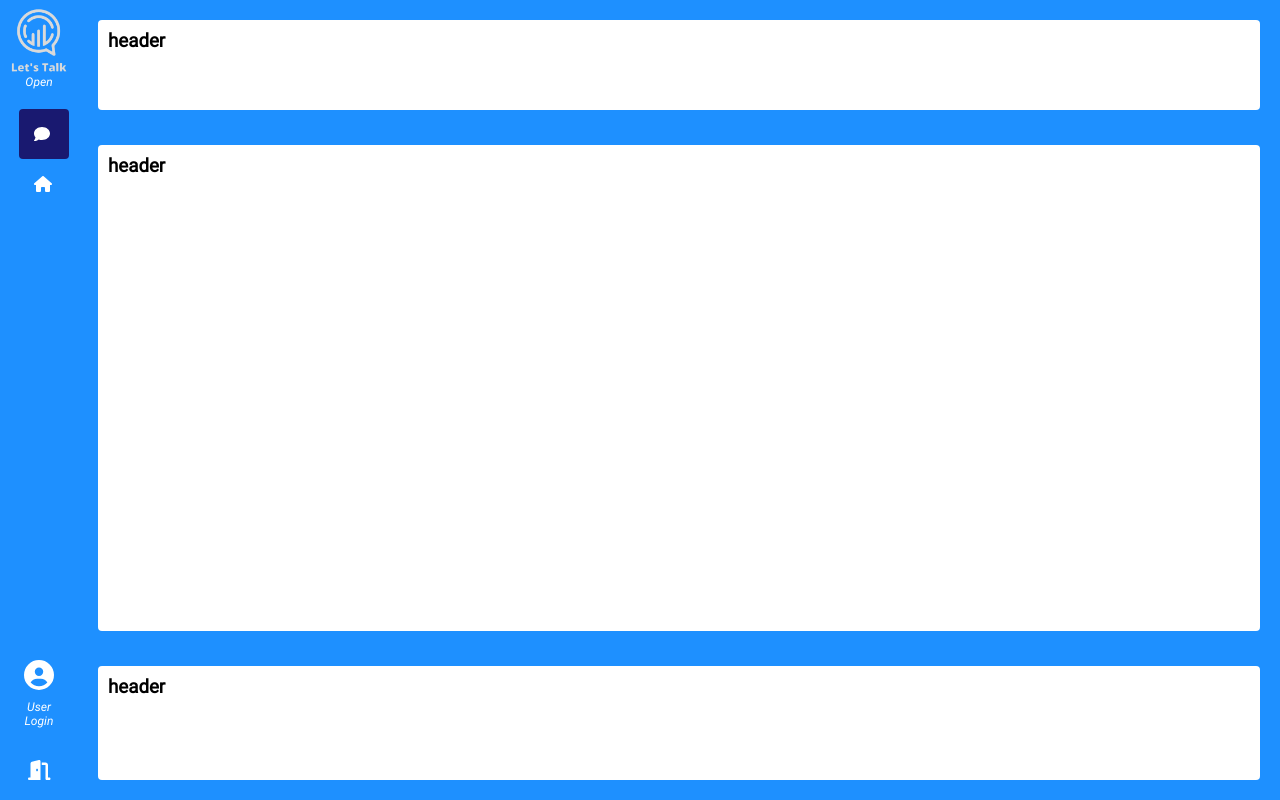
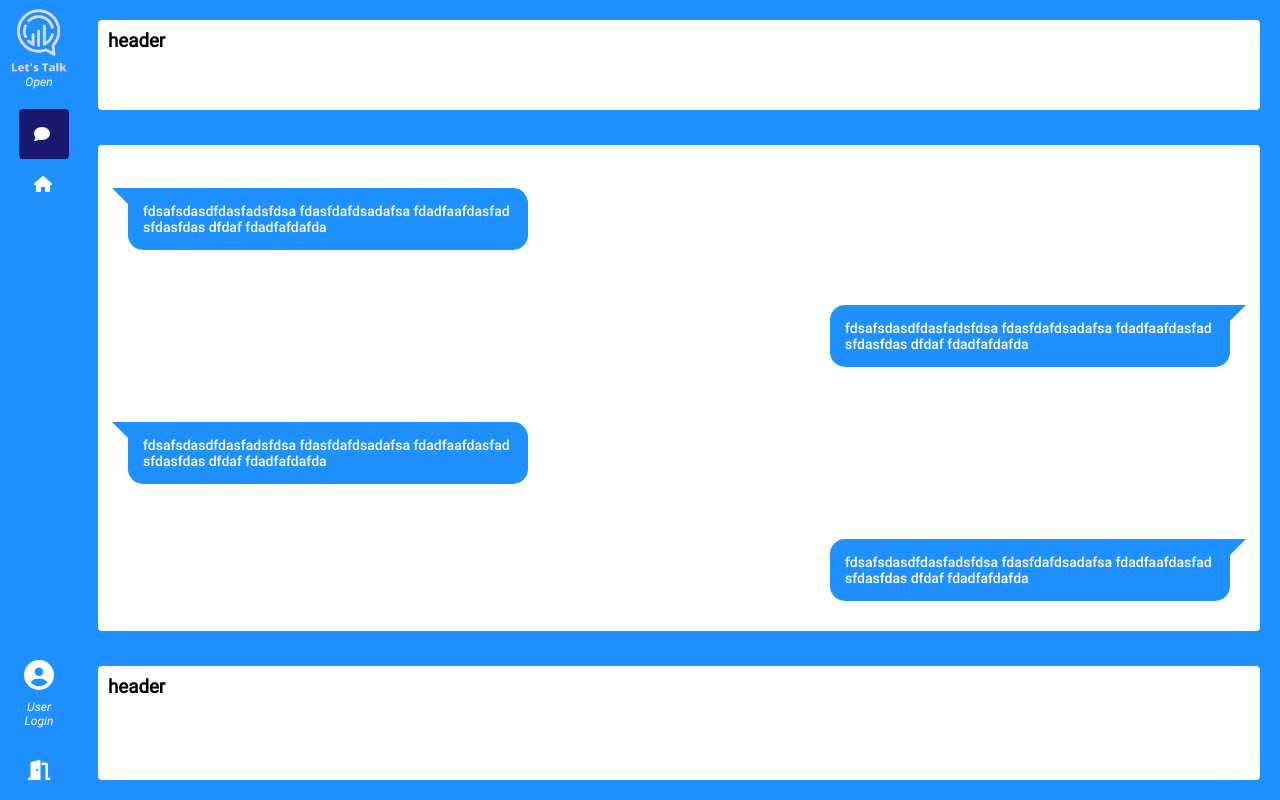
Before and after one commit to Rdfenix/chat-real-time-react, a React (Create React App) app: page /chat/room/test in a window 1280 px wide. Built offline with nearby package versions, Linux system fonts and the light colour scheme.

Commit message:
create: creating bubble speach

```diff
--- a/src/pages/ChatRoom/index.tsx
+++ b/src/pages/ChatRoom/index.tsx
@@ -1,5 +1,60 @@
 import React, { useEffect } from "react";
 import styles from "./styles.module.scss";
+
+function TalkList() {
+  return (
+    <>
+      <div className={styles.chat_row_you}>
+        <div className={`${styles.conversation} ${styles.you}`}>
+          fdsafsdasdfdasfadsfdsa fdasfdafdsadafsa fdadfaafdasfadsfdasfdas dfdaf
+          fdadfafdafda
+        </div>
+      </div>
+      <div className={styles.chat_row_they}>
+        <div className={`${styles.conversation} ${styles.they}`}>
+          fdsafsdasdfdasfadsfdsa fdasfdafdsadafsa fdadfaafdasfadsfdasfdas dfdaf
+          fdadfafdafda
+        </div>
+      </div>
+      <div className={styles.chat_row_you}>
+        <div className={`${styles.conversation} ${styles.you}`}>
+          fdsafsdasdfdasfadsfdsa fdasfdafdsadafsa fdadfaafdasfadsfdasfdas dfdaf
+          fdadfafdafda
+        </div>
+      </div>
+      <div className={styles.chat_row_they}>
+        <div className={`${styles.conversation} ${styles.they}`}>
+          fdsafsdasdfdasfadsfdsa fdasfdafdsadafsa fdadfaafdasfadsfdasfdas dfdaf
+          fdadfafdafda
+        </div>
+      </div>
+      <div className={styles.chat_row_you}>
+        <div className={`${styles.conversation} ${styles.you}`}>
+          fdsafsdasdfdasfadsfdsa fdasfdafdsadafsa fdadfaafdasfadsfdasfdas dfdaf
+          fdadfafdafda
+        </div>
+      </div>
+      <div className={styles.chat_row_they}>
+        <div className={`${styles.conversation} ${styles.they}`}>
+          fdsafsdasdfdasfadsfdsa fdasfdafdsadafsa fdadfaafdasfadsfdasfdas dfdaf
+          fdadfafdafda
+        </div>
+      </div>
+      <div className={styles.chat_row_you}>
+        <div className={`${styles.conversation} ${styles.you}`}>
+          fdsafsdasdfdasfadsfdsa fdasfdafdsadafsa fdadfaafdasfadsfdasfdas dfdaf
+          fdadfafdafda
+        </div>
+      </div>
+      <div className={styles.chat_row_they}>
+        <div className={`${styles.conversation} ${styles.they}`}>
+          fdsafsdasdfdasfadsfdsa fdasfdafdsadafsa fdadfaafdasfadsfdasfdas dfdaf
+          fdadfafdafda
+        </div>
+      </div>
+    </>
+  );
+}
 
 export function ChatRoom() {
   useEffect(() => {
@@ -14,7 +69,7 @@ export function ChatRoom() {
         <h1>header</h1>
       </header>
       <div className={styles.chat_room_content}>
-        <h1>header</h1>
+        <TalkList />
       </div>
       <footer className={styles.chat_room_footer}>
         <h1>header</h1>
--- a/src/pages/ChatRoom/styles.module.scss
+++ b/src/pages/ChatRoom/styles.module.scss
@@ -24,6 +24,10 @@
         border-radius: 4px;
         padding: 10px;
         overflow: auto;
+        flex-direction: column-reverse;
+        gap: 15px;
+        display: flex;
+        position: relative;
     }
     .chat_room_footer {
         background: $White;
@@ -33,3 +37,65 @@
         border-radius: 4px;
     }
 }
+
+.conversation {
+    width: 400px;
+    display: flex;
+    flex-wrap: wrap;
+    word-break: break-all;
+    border-radius: 15px;
+    background-color: $DodgeBlue;
+    color: $White;
+    padding: 15px;
+    justify-content: center;
+    align-items: center;
+    position: relative;
+    font-size: 14px;
+    font-family: $RobotoMedium;
+}
+
+.you {
+    &::before {
+        content: "";
+        width: 0px;
+        height: 0px;
+        position: absolute;
+        border-left: 15px solid $DodgeBlue;
+        border-right: 15px solid transparent;
+        border-top: 15px solid $DodgeBlue;
+        border-bottom: 15px solid transparent;
+        right: -16px;
+        top: 0px;
+    }
+}
+
+.they {
+    &::before {
+        content: "";
+        width: 0px;
+        height: 0px;
+        position: absolute;
+        border-left: 15px solid transparent;
+        border-right: 15px solid $DodgeBlue;
+        border-top: 15px solid $DodgeBlue;
+        border-bottom: 15px solid transparent;
+        left: -16px;
+        top: 0px;
+    }
+}
+
+.chat_row_you,
+.chat_row_they {
+    display: flex;
+    padding: 20px;
+}
+
+.chat_row_you {
+    justify-content: flex-end;
+    align-items: center;
+}
+
+.chat_row_they {
+    justify-content: flex-start;
+    align-items: center;
+}
```
